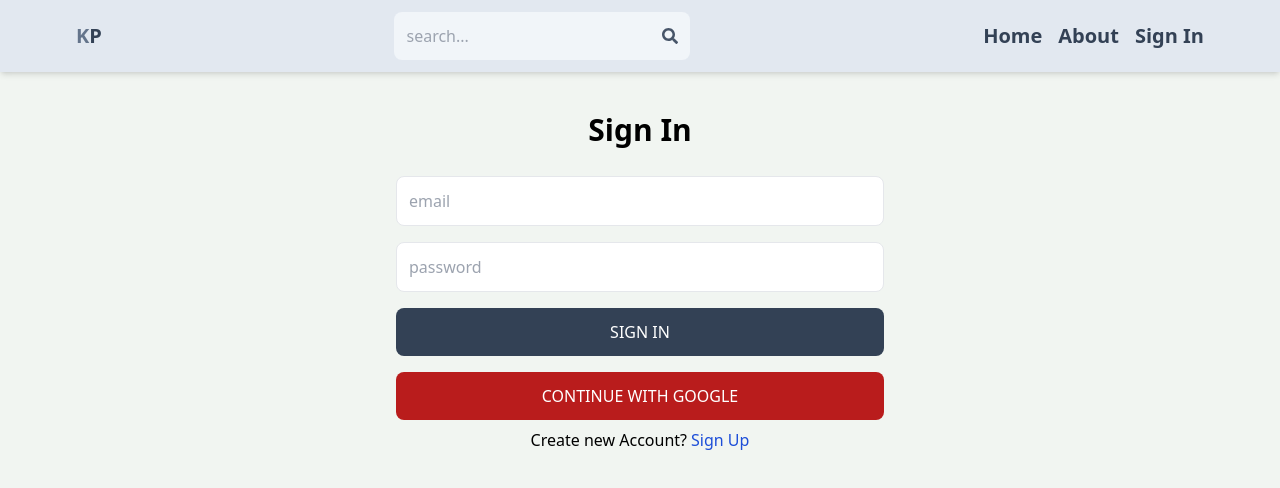
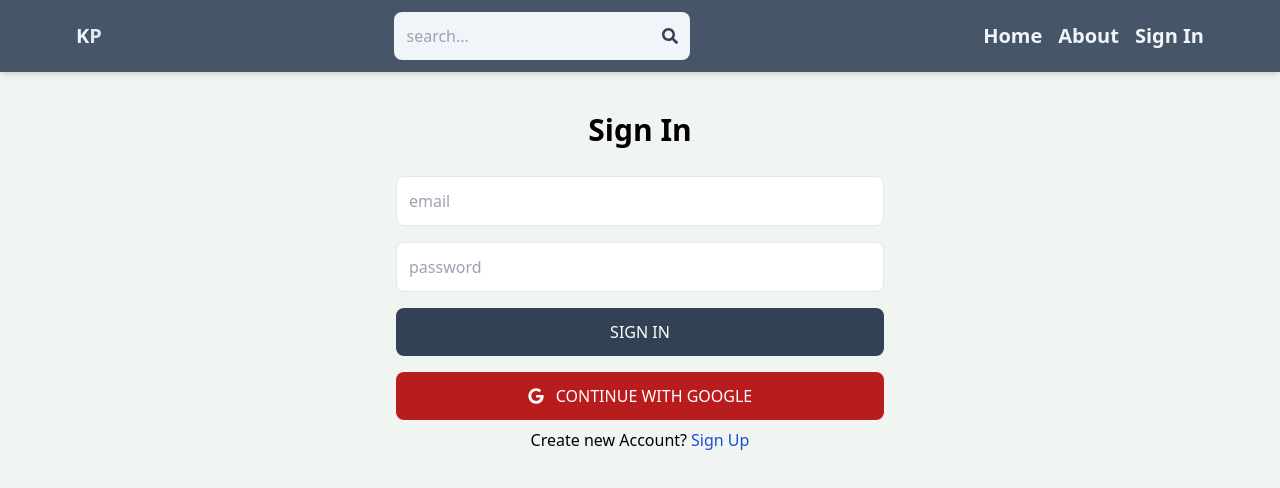
Before and after one commit to codesolverkushal/real-state-market, a React (Vite) app in the folder client/: page /sign-in in a window 1280 px wide. Shown: the top 488 px of the page. Built offline with nearby package versions, Linux system fonts and the light colour scheme.

Commit message:
Ui changes

```diff
--- a/client/src/components/Header.jsx
+++ b/client/src/components/Header.jsx
@@ -27,12 +27,12 @@ const Header = () => {
 
 
   return (
-    <header className="bg-slate-200 shadow-md ">
+    <header className="sticky top-0 left-0 right-0 z-50 bg-slate-600 t shadow-md">
       <div className='flex justify-between items-center max-w-6xl mx-auto p-3'>
        <Link to={"/"}>
        <h1 className='font-bold text-xl flex flex-wrap'>
-            <span className='text-slate-500'>K</span>
-            <span className='text-slate-700'>P</span>
+            <span className='text-slate-100'>K</span>
+            <span className='text-slate-200'>P</span>
         </h1>
         </Link>
 
@@ -44,24 +44,24 @@ const Header = () => {
             onChange={(e) => setSearchTerm(e.target.value)}
          />
          <button>
-             <FaSearch className="text-slate-600"/>
+             <FaSearch className="text-slate-700"/>
          </button>
 
         </form>
 
         <ul className="flex gap-4">
             <Link to="/">
-                <li className="hidden sm:inline text-slate-700 font-bold text-xl hover:underline">Home</li>
+                <li className="hidden sm:inline text-slate-100 font-bold text-xl hover:underline">Home</li>
             </Link>
             <Link to="/about">
-                <li className="hidden sm:inline text-slate-700 font-bold text-xl hover:underline">About</li>
+                <li className="hidden sm:inline text-slate-100 font-bold text-xl hover:underline">About</li>
             </Link>
             <Link to="/profile">
             {user?.currentUser ? (
                <img className="rounded-full h-7 w-7 object-cover" src={user?.currentUser?.avatar} alt="profile" />
             ) :
             (
-              <li className="text-slate-700 font-bold text-xl hover:underline">Sign In</li>
+              <li className="text-slate-100 font-bold text-xl hover:underline">Sign In</li>
             )
             }
 
--- a/client/src/components/ListingsItem.jsx
+++ b/client/src/components/ListingsItem.jsx
@@ -3,7 +3,7 @@ import { MdLocationOn } from 'react-icons/md';
 
 export default function ListingItem({ listing }) {
   return (
-    <div className='bg-white shadow-md hover:shadow-lg transition-shadow overflow-hidden rounded-lg w-full sm:w-[330px]'>
+    <div className='bg-slate-700 shadow-md hover:shadow-lg transition-shadow overflow-hidden rounded-lg w-full sm:w-[330px]'>
       <Link to={`/listing/${listing._id}`}>
         <img
           src={
@@ -14,26 +14,26 @@ export default function ListingItem({ listing }) {
           className='h-[320px] sm:h-[220px] w-full object-cover hover:scale-105 transition-scale duration-300'
         />
         <div className='p-3 flex flex-col gap-2 w-full'>
-          <p className='truncate text-lg font-semibold text-slate-700'>
+          <p className='truncate text-lg font-semibold text-slate-100'>
             {listing.name}
           </p>
           <div className='flex items-center gap-1'>
-            <MdLocationOn className='h-4 w-4 text-green-700' />
-            <p className='text-sm text-gray-600 truncate w-full'>
+            <MdLocationOn className='h-4 w-4 text-green-300' />
+            <p className='text-sm text-gray-100 truncate w-full'>
               {listing.address}
             </p>
           </div>
-          <p className='text-sm text-gray-600 line-clamp-2'>
+          <p className='text-sm text-gray-100 line-clamp-2'>
             {listing.description}
           </p>
-          <p className='text-slate-500 mt-2 font-semibold '>
+          <p className='text-slate-100 mt-2 font-semibold '>
             $
             {listing.offer
               ? listing.discountPrice.toLocaleString('en-US')
               : listing.regularPrice.toLocaleString('en-US')}
             {listing.type === 'rent' && ' / month'}
           </p>
-          <div className='text-slate-700 flex gap-4'>
+          <div className='text-slate-100 flex gap-4'>
             <div className='font-bold text-xs'>
               {listing.bedrooms > 1
                 ? `${listing.bedrooms} beds `
--- a/client/src/components/OAuth.jsx
+++ b/client/src/components/OAuth.jsx
@@ -3,6 +3,7 @@ import { app } from '../firebase';
 import { useDispatch } from 'react-redux';
 import { signInSuccess } from '../redux/user/userSlice';
 import { useNavigate } from 'react-router-dom';
+import { FaGoogle } from "react-icons/fa";
 
 export default function OAuth() {
   const dispatch = useDispatch();
@@ -36,9 +37,9 @@ export default function OAuth() {
     <button
       onClick={handleGoogleClick}
       type='button'
-      className='bg-red-700 text-white p-3 rounded-lg uppercase hover:opacity-95'
+      className='bg-red-700 text-white p-3 rounded-lg uppercase hover:opacity-95 flex justify-center items-center gap-3'
     >
-      Continue with google
+     <FaGoogle className='inline'/> Continue with google
     </button>
   );
 }
--- a/client/src/pages/Home.jsx
+++ b/client/src/pages/Home.jsx
@@ -46,7 +46,7 @@ export default function Home() {
     fetchOfferListings();
   }, []);
   return (
-    <div>
+    <div className="bg-slate-200">
       {/* top */}
       <div className='flex flex-col gap-6 p-28 px-3 max-w-6xl mx-auto'>
         <h1 className='text-slate-700 font-bold text-3xl lg:text-6xl'>
```
